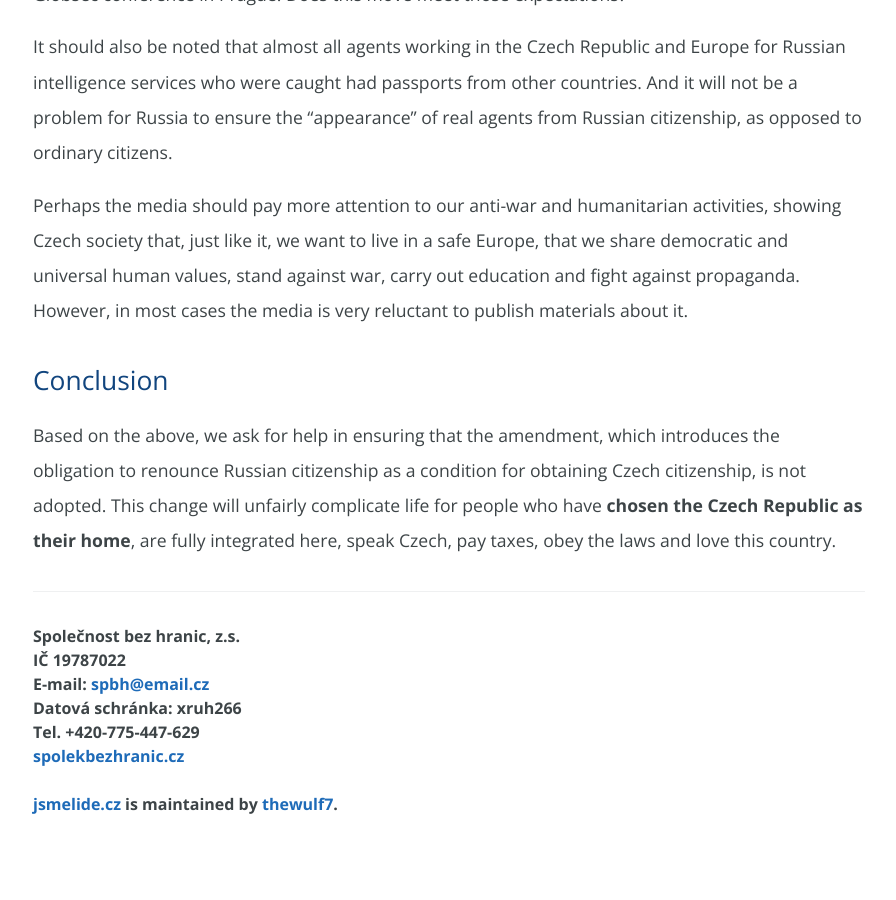
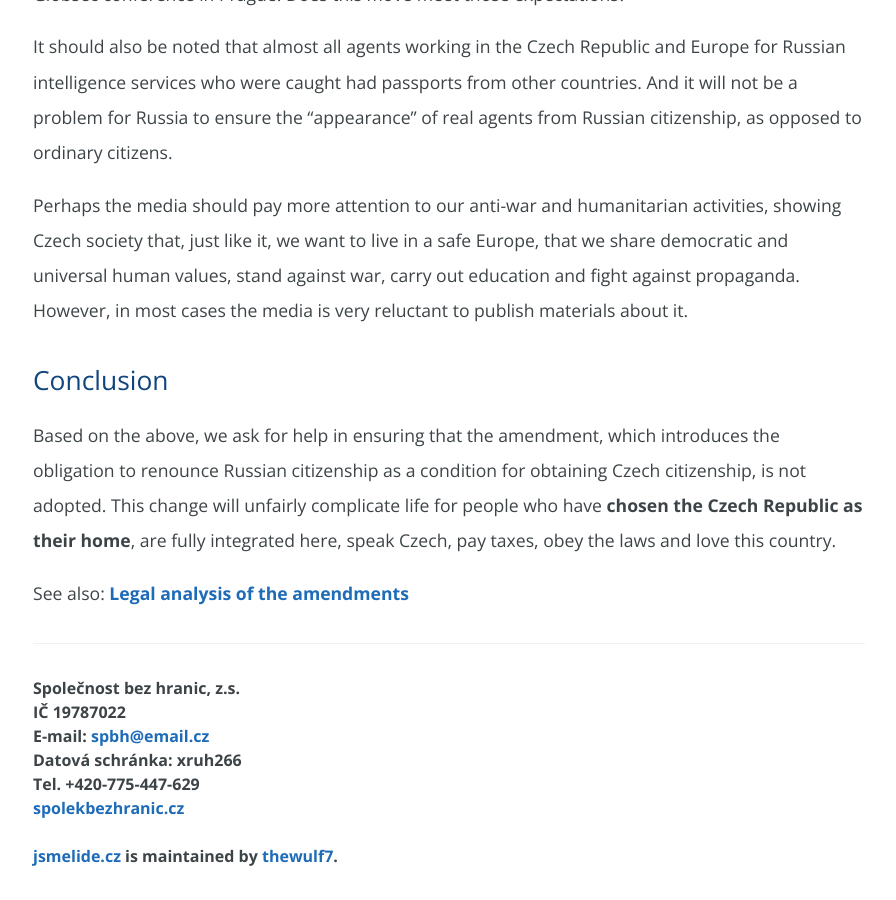
Before and after one commit to thewulf7/jsmelide, a Jekyll site: the page built from index_en.md, in a window 1280 px wide and 900 px high, scrolled down 7849 px. Shown: the whole window, without its empty margins (191-1087 px from the left). Built offline with Jekyll 4.4.1, drawn with Linux system fonts in a browser that asks for light colours; comment, search, counter and statistics services are not loaded; our own code applies the rules of GitHub Pages for plain Markdown files; before the commit the page ends 8697 px from its top, so only the background shows below that.

Commit message:
Update index_en.md

```diff
--- a/index_en.md
+++ b/index_en.md
@@ -82,3 +82,6 @@ Perhaps the media should pay more attention to our anti-war and humanitarian act
 ## Conclusion
 
 Based on the above, we ask for help in ensuring that the amendment, which introduces the obligation to renounce Russian citizenship as a condition for obtaining Czech citizenship, is not adopted. This change will unfairly complicate life for people who have **chosen the Czech Republic as their home**, are fully integrated here, speak Czech, pay taxes, obey the laws and love this country.
+
+
+See also: **[Legal analysis of the amendments](./zakon_en.html)**
```
